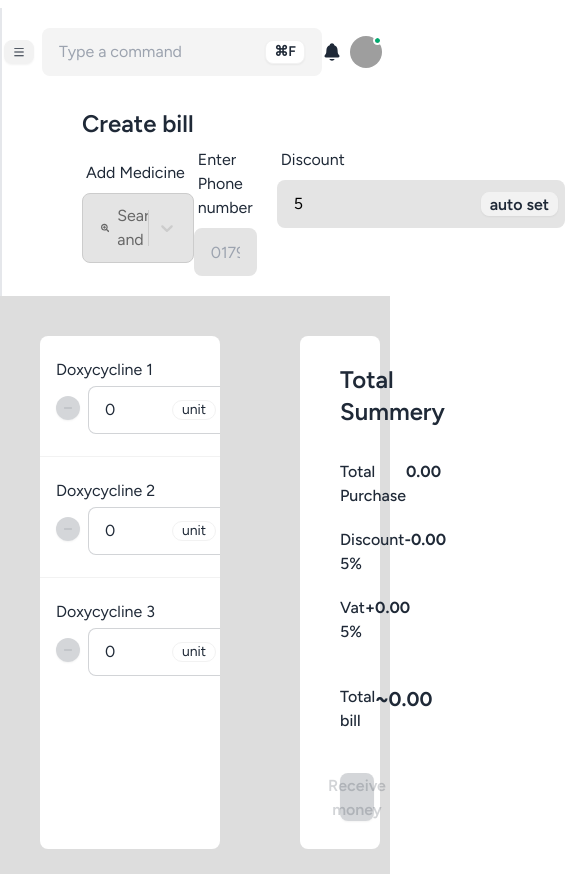
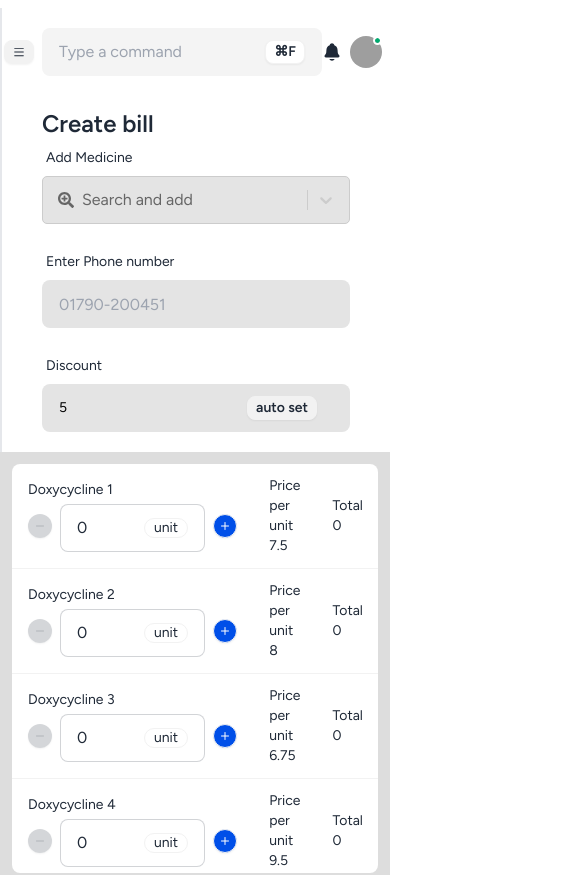
Before and after one commit to A1-mamun/Medical-Store, a React (Vite) app: page /create-bill in a window 390 px wide. Shown: the top 875 px of the page, 565 px wide, since content can reach past the window. Built offline with nearby package versions, Linux system fonts and the light colour scheme; grey boxes are pictures that could not be loaded.

Commit message:
Create bill page responsive

```diff
--- a/src/Pages/CreateBill/CreateBill.jsx
+++ b/src/Pages/CreateBill/CreateBill.jsx
@@ -13,8 +13,8 @@ const customStyles = {
   control: (provided, state) => ({
     ...provided,
     backgroundColor: "#E4E4E4",
-    padding: "8px",
-    borderRadius: "8px",
+    padding: "5px",
+    borderRadius: "5px",
     borderColor: state.isFocused ? "#666" : "#ccc",
     boxShadow: state.isFocused ? "0 0 0 1px #666" : "none",
     "&:hover": {
@@ -57,20 +57,23 @@ const CreateBill = () => {
   const [discountPercent, setDiscountPercent] = useState(5);
   const [discount, setDiscount] = useState(0);
   const [vat, setVat] = useState(0);
-  const [paid, setPaid] = useState(0);
+  const [paidAmount, setPaidAmount] = useState(0);
   const [showReceiveMoney, setShowReceiveMoney] = useState(false);
-  const [change, setChange] = useState(0);
+  const [changeAmount, setChangeAmount] = useState(0);
   const [phone, setPhone] = useState("");
   const [receiveBtnValid, setReceiveBtnValid] = useState(true);
   const [selectedOption, setSelectedOption] = useState(null);
   const [medicines, setMedicines] = useState([]);
+  const [isValidPaid, setIsValidPaid] = useState(false);
 
   useEffect(() => {
     setDiscount((discountPercent / 100) * total);
     setVat(0.05 * total);
     setGrandTotal(total - discount + vat);
-    setChange(paid - grandTotal);
-  }, [total, discountPercent, vat, discount, paid, grandTotal]);
+    setChangeAmount(paidAmount - grandTotal);
+    if (paidAmount < grandTotal) setIsValidPaid(false);
+    else setIsValidPaid(true);
+  }, [total, discountPercent, vat, discount, paidAmount, grandTotal]);
 
   // get medicine data
   useEffect(() => {
@@ -83,7 +86,7 @@ const CreateBill = () => {
     setDiscountPercent(e.target.value);
   };
   const handlePaid = (e) => {
-    setPaid(e.target.value);
+    setPaidAmount(e.target.value);
   };
 
   const handlePhone = (e) => {
@@ -92,7 +95,6 @@ const CreateBill = () => {
 
   // create select options for medicine
   const options = [];
-
   medicines.forEach((medicine) => {
     const value = medicine.id;
     const label = medicine.name;
@@ -111,16 +113,18 @@ const CreateBill = () => {
     }
   };
   return (
-    <div>
+    <div className="h-[calc(100vh-88px)]">
       <Helmet>
         <title>Medical Store | Create Bill</title>
       </Helmet>
-      <div className="bg-white py-5 px-20 border-l-2">
+      <div className="bg-white py-5 px-10 border-l-2 md:h-64 lg:h-40 ">
         <h2 className="text-2xl font-semibold">Create bill</h2>
-        <div className="flex items-center justify-between">
-          <div className=" w-[350px]">
+        <div className="flex flex-col lg:flex-row lg:items-center justify-between gap-5">
+          <div className="  lg:w-[300px]">
             <div className="label">
-              <span className="label-text text-base">Add Medicine</span>
+              <span className="label-text text-sm md:text-base">
+                Add Medicine
+              </span>
             </div>
             <Select
               onChange={setSelectedOption}
@@ -133,43 +137,48 @@ const CreateBill = () => {
               }}
             />
           </div>
-          <div className="flex gap-5">
-            <label className="form-control w-full max-w-xs text-base">
+          <div className="flex flex-col md:flex-row gap-5">
+            <label className="form-control w-full lg:max-w-xs text-sm md:text-base">
               <div className="label">
-                <span className="label-text text-base">Enter Phone number</span>
+                <span className="label-text text-sm md:text-base">
+                  Enter Phone number
+                </span>
               </div>
               <input
                 type="text"
                 placeholder="01790-200451"
-                className="input bg-[#E4E4E4]  w-full max-w-xs text-black"
+                className="input bg-[#E4E4E4]  text-black"
                 maxLength={11}
                 onChange={handlePhone}
               />
             </label>
-            <label className="form-control w-full max-w-xs">
+            <label className="form-control w-full lg:max-w-xs">
               <div className="label">
-                <span className="label-text text-base">Discount</span>
+                <span className="label-text text-sm md:text-base">
+                  Discount
+                </span>
               </div>
-              <label className="input bg-[#E4E4E4] flex items-center gap-2 text-base">
+              <label className="input bg-[#E4E4E4] flex items-center gap-2 text-sm md:text-base">
                 <input
                   value={discountPercent}
                   onChange={handleDiscount}
                   type="text"
                   className="grow text-black"
-                  // placeholder="5%"
                 />
-                <span className="btn btn-xs text-base mr-4">auto set</span>
+                <span className="btn btn-xs text-sm md:text-base mr-4">
+                  auto set
+                </span>
               </label>
             </label>
           </div>
         </div>
       </div>
-      <div className="w-full h-[calc(100vh-266px)] bg-[#DDDDDD] p-10">
-        <div className="grid grid-cols-3 gap-20">
-          <div className="overflow-x-auto bg-white rounded-lg h-full col-span-2">
+      <div className="w-full h-screen lg:h-[calc(100%-160px)] bg-[#DDDDDD] p-3 md:p-5 lg:p-7">
+        <div className="grid grid-cols-1 md:grid-cols-3 gap-3 md:gap-5 lg:gap-10 h-full">
+          <div className="overflow-x-auto bg-white rounded-lg h-[calc(100%-10px)] md:col-span-2">
             <table className="table">
-              <tbody className="text-base">
-                {medicines.slice(0, 3).map((medicine, idx) => (
+              <tbody className="text-sm md:text-base">
+                {medicines.slice(0, 10).map((medicine, idx) => (
                   <CreateBillRow
                     key={idx}
                     medicine={medicine}
@@ -185,7 +194,7 @@ const CreateBill = () => {
           <div
             className={`${
               showReceiveMoney && "hidden"
-            } bg-white rounded-lg col-span-1 py-7 px-10`}
+            } bg-white rounded-lg col-span-1 py-7 px-10 md:h-[calc(100%-10px)]`}
           >
             <h2 className="text-2xl font-semibold ">Total Summery</h2>
             <div className="space-y-5 mt-8 font-medium">
@@ -217,7 +226,7 @@ const CreateBill = () => {
           <div
             className={`${
               !showReceiveMoney && "hidden"
-            } bg-white rounded-lg col-span-1 py-7 px-10`}
+            } bg-white rounded-lg md:col-span-1 py-7 md:px-5 lg:px-10`}
           >
             <div className="flex gap-2 items-center">
               <button
@@ -244,13 +253,18 @@ const CreateBill = () => {
                   className="grow"
                   placeholder="-"
                 />
-                <span className="badge text-base -ml-28">Paid amount</span>
+                <span className="badge text-base -ml-28 md:hidden">
+                  Paid amount
+                </span>
               </label>
-              <div className="flex items-center justify-between text-[#004FE8]">
+              <div className=" text-[#004FE8]">
                 <h4 className="text-xl font-bold ">Amount return</h4>
-                <p className="text-3xl font-bold">{change.toFixed(2)}</p>
+                <p className="text-3xl font-bold">{changeAmount.toFixed(2)}</p>
               </div>
-              <button className="btn btn-block text-base bg-[#004FE8] text-white mt-10">
+              <button
+                disabled={!isValidPaid}
+                className="btn btn-block text-base bg-[#004FE8] text-white mt-10"
+              >
                 Save and Print
               </button>
             </div>
```
